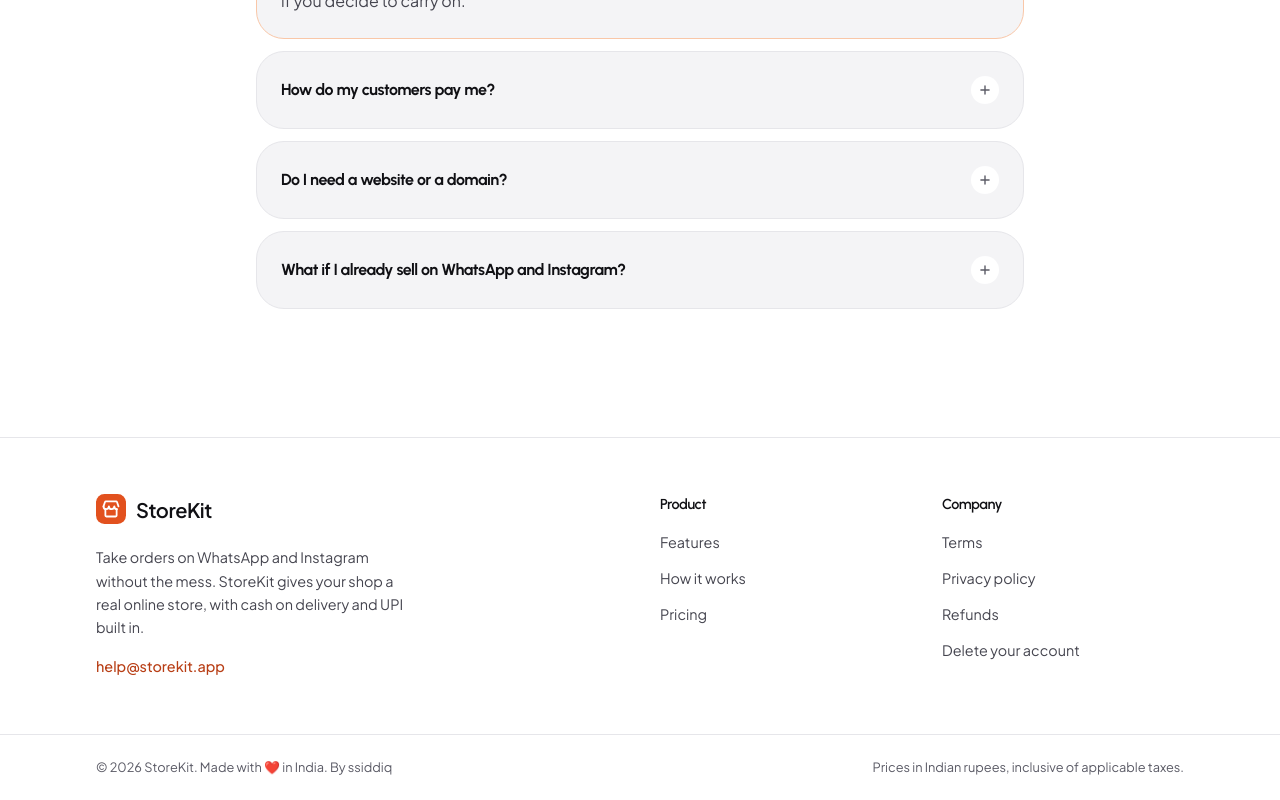
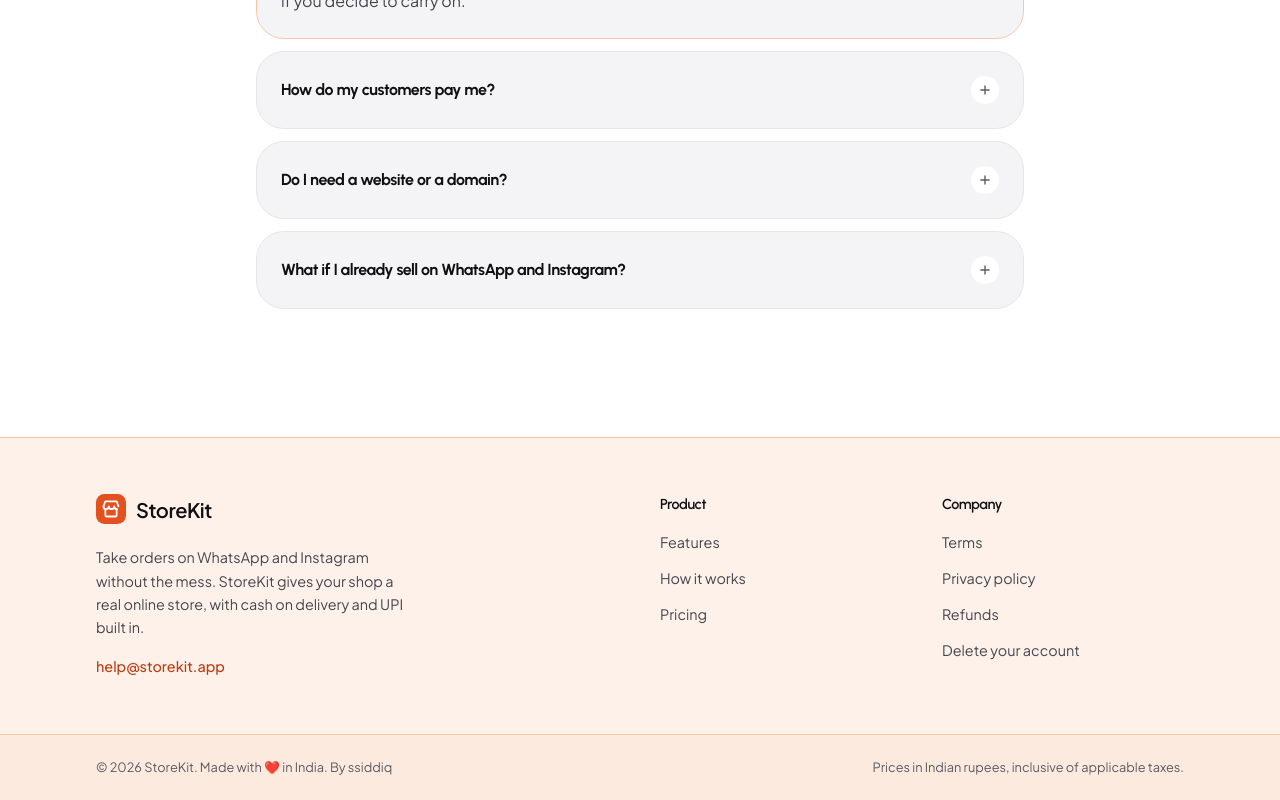
Before and after one commit to Siddiq3/ecommerc-saas-web, a Next.js app: page / in a window 1280 px wide. Shown: the part 9914-10714 px from the top of the page. Built offline with nearby package versions, Linux system fonts and the light colour scheme; no server answers; a web font is replaced by a local one.

Commit message:
Match footer background to warm orange site palette

```diff
--- a/components/SiteFooter.jsx
+++ b/components/SiteFooter.jsx
@@ -25,7 +25,7 @@ const COLUMNS = [
 
 export function SiteFooter() {
   return (
-    <footer className="border-t border-line bg-surface">
+    <footer className="border-t border-accent-200 bg-accent-50">
       <WhatsAppButton />
       <div className="shell grid gap-10 py-14 sm:grid-cols-2 lg:grid-cols-4">
         <div className="lg:col-span-2">
@@ -55,7 +55,7 @@ export function SiteFooter() {
         ))}
       </div>
 
-      <div className="border-t border-line">
+      <div className="border-t border-accent-200 bg-accent-100/50">
         <div className="shell flex flex-col gap-2 py-6 text-xs text-ink-500 sm:flex-row sm:items-center sm:justify-between">
           <p>&copy; {new Date().getFullYear()} {SITE.name}. Made with <span role="img" aria-label="love">❤️</span> in India. By ssiddiq</p>
           <p>Prices in Indian rupees, inclusive of applicable taxes.</p>
```
